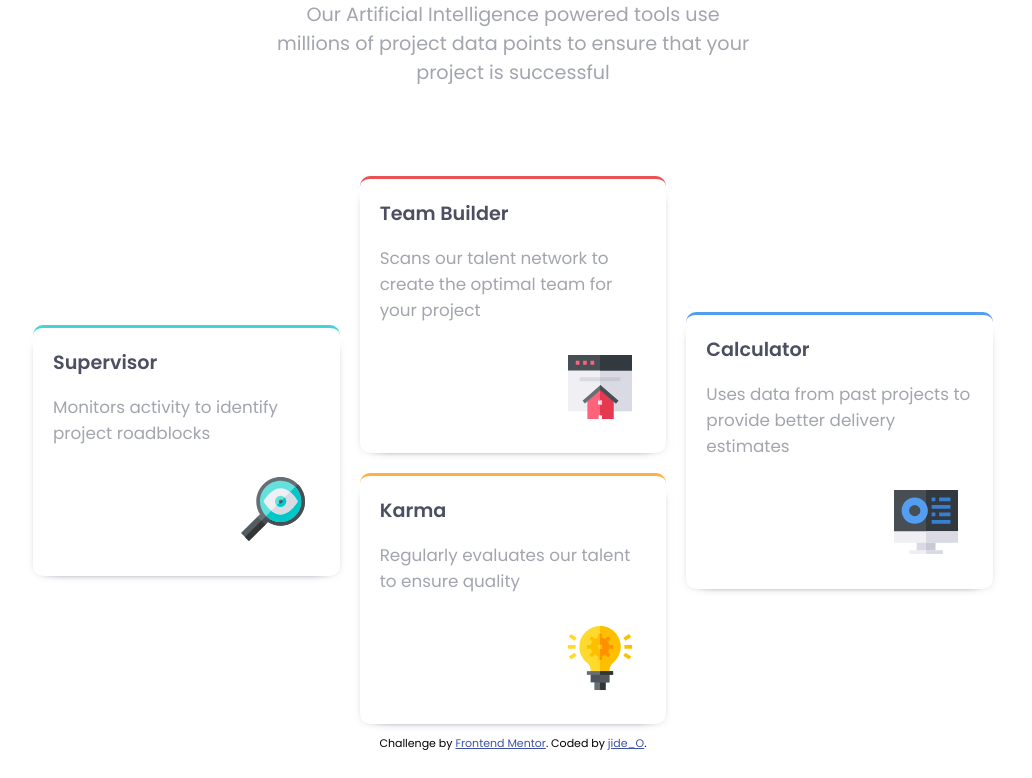
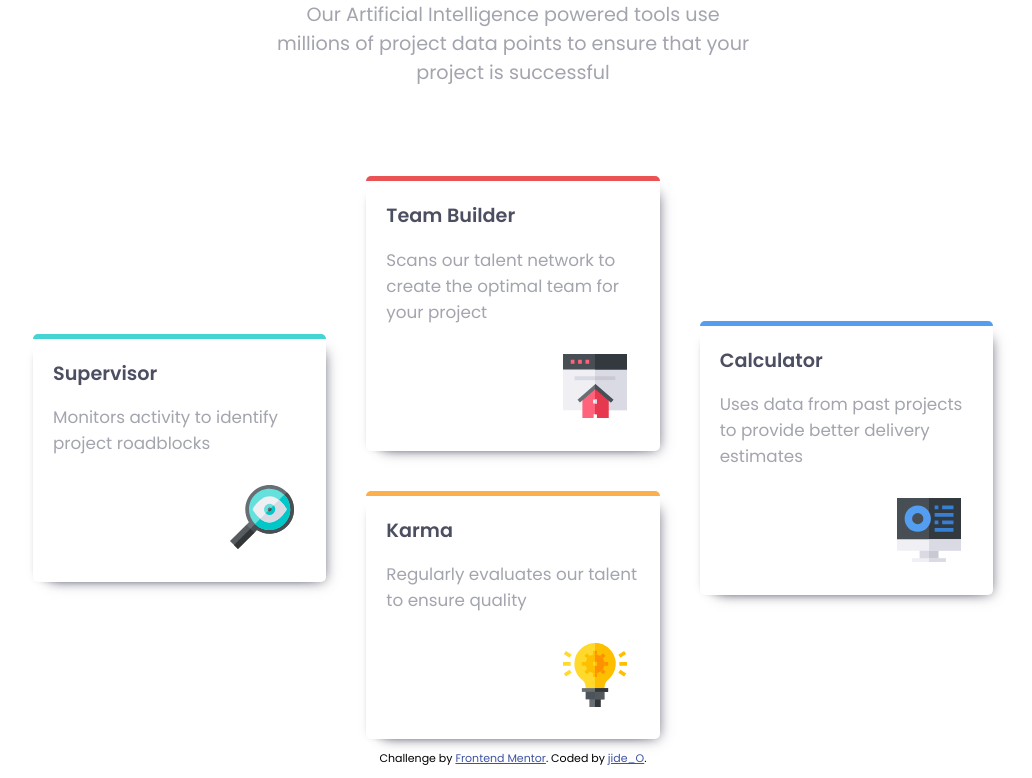
Before and after one commit to JideOgunlana/Four_card_feature_section, a plain HTML site: page index.html in a window 1280 px wide. Shown: the part 307-1085 px from the top of the page, without its empty margins (127-1159 px from the left). Drawn offline with Linux system fonts and the light colour scheme.

Commit message:
styles/style.css

```diff
--- a/styles/style.css
+++ b/styles/style.css
@@ -38,7 +38,7 @@ header {
     display: grid;
     grid-template-columns: 100%;
     grid-auto-rows: minmax(100px, auto);
-    gap: 20px;
+    gap: 40px;
 }
 
 .normal-heading, .bold-heading {
@@ -78,12 +78,11 @@ h2
 
 .card {
     padding: 20px;
-    border-top: 1px solid;
-    border-top-width: 3px;
-    border-radius: 10px;
-    z-index: 400px;
+    border-top: solid;
+    border-top-width: 5px;
+    border-radius: 5px;
     background-color: var(--primary-white);
-    box-shadow: 8px 8px  9px -14px var(--neutral-very-dark-blue), -8px 8px 9px -14px var(--neutral-very-dark-blue),
+    box-shadow: 8px 8px  13px -10px var(--neutral-very-dark-blue), -8px 8px 9px -14px var(--neutral-very-dark-blue),
                 0px 8px 9px -14px var(--neutral-very-dark-blue);
 }
 
@@ -127,7 +126,7 @@ h2
     background-image: url("../images/icon-calculator.svg");
 }
 
-@media screen and (min-width: 768px) {
+@media screen and (min-width: 1060px) {
 
     .container {
         row-gap: 70px;
```
